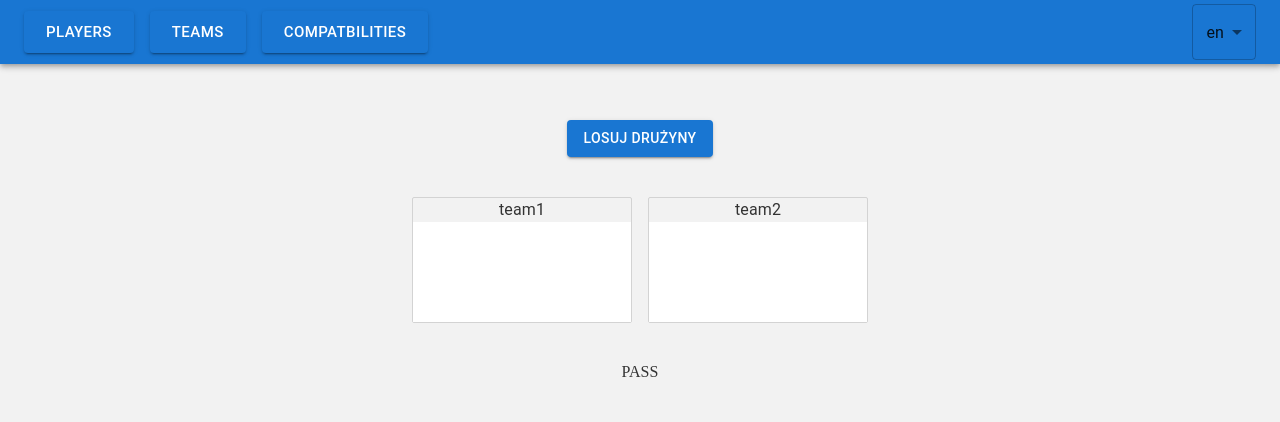
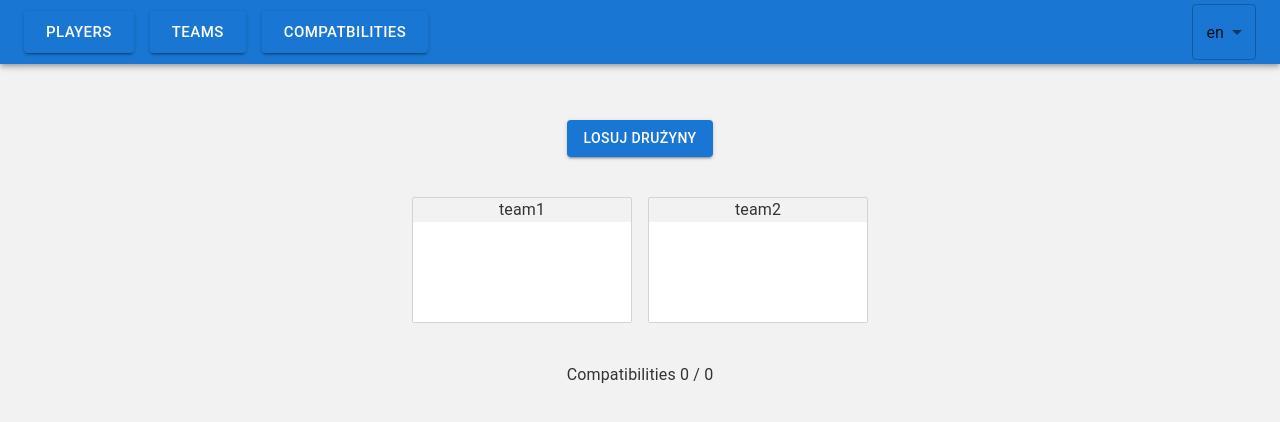
Before and after one commit to JakubWujec/squadpicker, a React (Vite) app: page /squadpicker/teams in a window 1280 px wide. Shown: the top 422 px of the page. Built offline with nearby package versions, Linux system fonts and the light colour scheme.

Commit message:
compatibility count

```diff
--- a/src/components/teamSelection/TeamSelection.tsx
+++ b/src/components/teamSelection/TeamSelection.tsx
@@ -1,4 +1,4 @@
-import { Box, Button } from '@mui/material';
+import { Box, Button, Typography } from '@mui/material';
 import { Compatibility, Player } from '../../types';
 import { CompatibilityValue } from '../../enums';
 import useStore from '../../store/appStore';
@@ -14,14 +14,17 @@ const TeamSelection = () => {
   const secondTeamPlayers = teams["team2"].playerNames.map(playerName => players[playerName])
 
   const pass = compatibilitiesFullfilled([firstTeamPlayers, secondTeamPlayers], compatibilities);
+  const count = compatibilitiesFullfilledCount([firstTeamPlayers, secondTeamPlayers], compatibilities);
+
+  function compatibilitiesFullfilledCount(teamPlayers: Player[][], compatibilities: Compatibility[]): number {
+    return compatibilities
+      .filter(compatibility => compatibilityFullfilled(teamPlayers, compatibility))
+      .length
+  }
 
   function compatibilitiesFullfilled(teamPlayers: Player[][], compatibilities: Compatibility[]) {
-    for (const compatibility of compatibilities) {
-      if (!compatibilityFullfilled(teamPlayers, compatibility)) {
-        return false;
-      }
-    }
-    return true;
+    return compatibilities
+      .every(compatibility => compatibilityFullfilled(teamPlayers, compatibility));
   }
 
   function compatibilityFullfilled(teamPlayers: Player[][], compatibility: Compatibility) {
@@ -93,7 +96,9 @@ const TeamSelection = () => {
         </Button>
       </Box>
       <DraggableSelection></DraggableSelection>
-      <p>{pass ? 'PASS' : 'NOT PASS'}</p>
+      <Typography>
+        {`Compatibilities ${count} / ${compatibilities.length}`}
+      </Typography>
     </Box>
   );
 };
```
